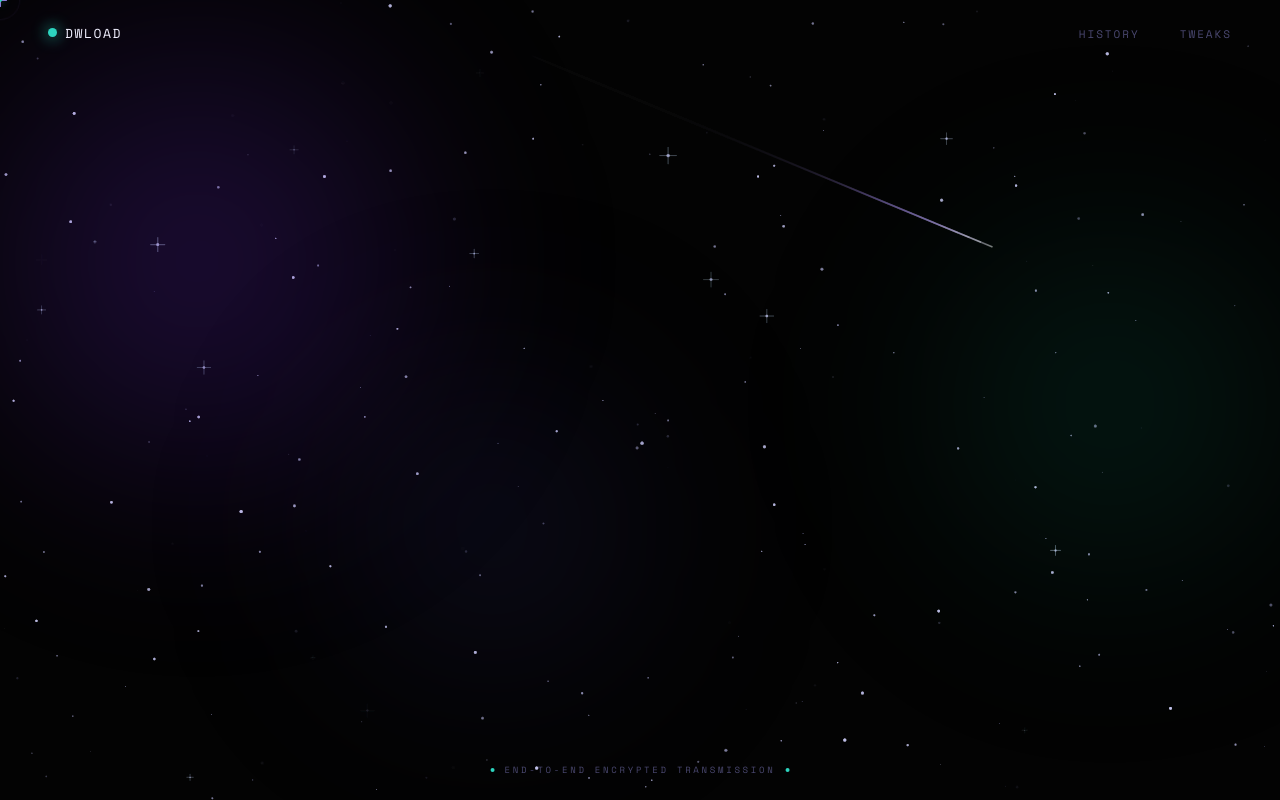
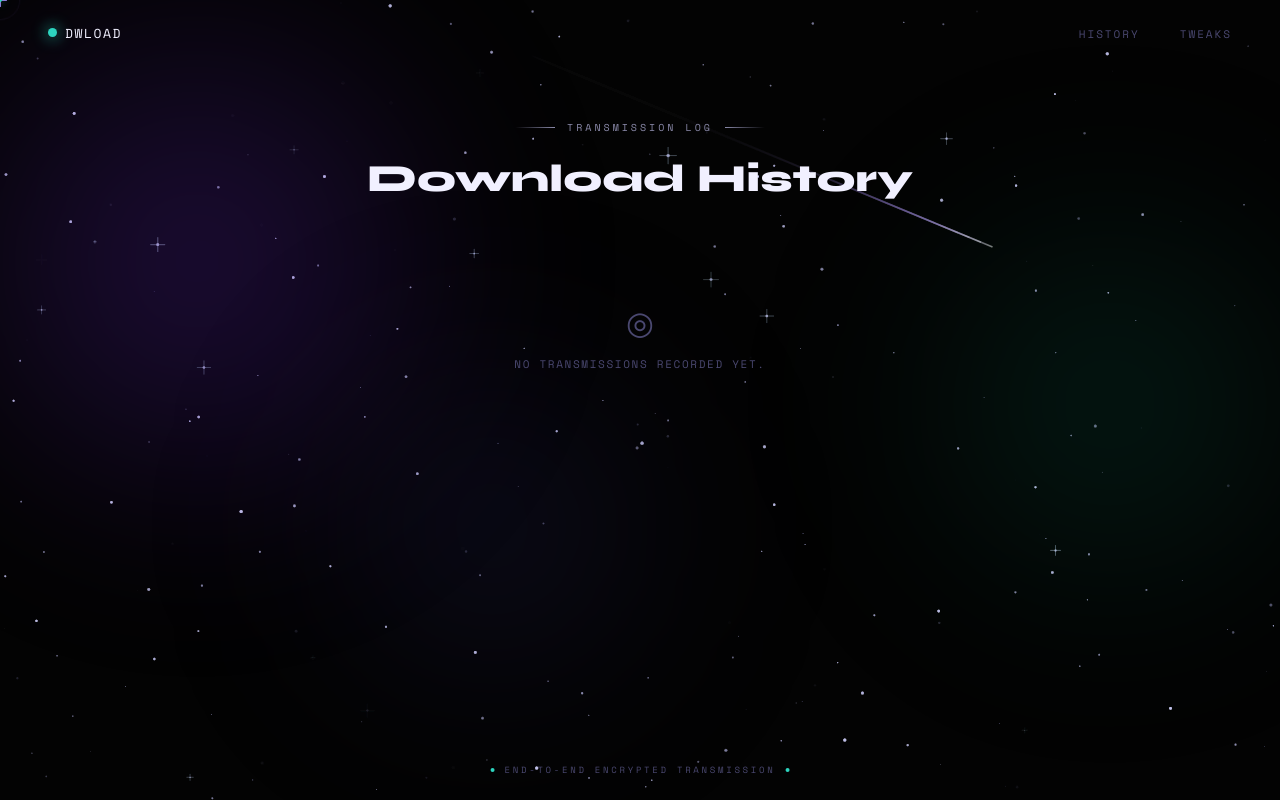
Before and after one commit to OPaiva-1721/front-dwload, a React (Vite) app: page /history in a window 1280 px wide. Built offline with nearby package versions, Linux system fonts and the light colour scheme.

Commit message:
feat(history): route with localStorage persistence

```diff
--- a/src/app/router.tsx
+++ b/src/app/router.tsx
@@ -1,10 +1,7 @@
 import { createBrowserRouter } from 'react-router-dom'
 import { Layout } from './Layout'
 import { DownloadPanel } from '@/features/download/components/DownloadPanel'
-
-function Placeholder() {
-  return null
-}
+import { HistoryPage } from '@/features/history/components/HistoryPage'
 
 export const router = createBrowserRouter([
   {
@@ -12,8 +9,8 @@ export const router = createBrowserRouter([
     element: <Layout />,
     children: [
       { index: true, element: <DownloadPanel /> },
-      { path: 'history', element: <Placeholder /> },
-      { path: 'tweaks', element: <Placeholder /> },
+      { path: 'history', element: <HistoryPage /> },
+      { path: 'tweaks', element: null },
     ],
   },
 ])
--- a/src/features/download/components/DownloadPanel.tsx
+++ b/src/features/download/components/DownloadPanel.tsx
@@ -5,6 +5,7 @@ import { useCreateDownload } from '../hooks/useCreateDownload'
 import { IdleView } from './IdleView'
 import { DownloadingView } from './DownloadingView'
 import { DoneView } from './DoneView'
+import { useHistoryStore } from '@/features/history/store'
 import styles from './DownloadPanel.module.css'
 
 export function DownloadPanel() {
@@ -15,6 +16,23 @@ export function DownloadPanel() {
 
   const createDownload = useCreateDownload()
   const { status, step, percent, result } = useJobStream(jobId)
+  const addToHistory = useHistoryStore((s) => s.add)
+
+  useEffect(() => {
+    if (status === 'done' && result && jobId) {
+      addToHistory({
+        id: jobId,
+        url,
+        title: result.title,
+        format,
+        quality,
+        completedAt: new Date().toISOString(),
+        thumbnail: result.thumbnail,
+        downloadUrl: result.downloadUrl,
+      })
+    }
+  // eslint-disable-next-line react-hooks/exhaustive-deps
+  }, [status])
 
   // Periodic glitch animation on the title
   useEffect(() => {
--- /dev/null
+++ b/src/features/history/components/HistoryList.module.css
@@ -0,0 +1,154 @@
+.root {
+  width: 100%;
+  max-width: 620px;
+  margin: 0 auto;
+}
+
+.header {
+  display: flex;
+  align-items: center;
+  justify-content: space-between;
+  margin-bottom: 16px;
+}
+
+.count {
+  font-family: var(--font-mono);
+  font-size: 10px;
+  letter-spacing: 0.15em;
+  color: var(--text-muted);
+  text-transform: uppercase;
+}
+
+.clearBtn {
+  font-family: var(--font-mono);
+  font-size: 10px;
+  letter-spacing: 0.15em;
+  color: var(--text-dim);
+  background: none;
+  border: 1px solid rgba(120, 90, 220, 0.2);
+  border-radius: 6px;
+  padding: 4px 12px;
+  cursor: none;
+  transition: color 0.15s, border-color 0.15s;
+}
+
+.clearBtn:hover {
+  color: #ef4444;
+  border-color: rgba(239, 68, 68, 0.4);
+}
+
+.list {
+  list-style: none;
+  display: flex;
+  flex-direction: column;
+  gap: 10px;
+}
+
+.item {
+  display: flex;
+  align-items: center;
+  gap: 14px;
+  background: var(--card-bg);
+  border: 1px solid var(--card-border);
+  border-radius: 12px;
+  padding: 14px;
+  backdrop-filter: blur(16px);
+  transition: border-color 0.2s;
+}
+
+.item:hover {
+  border-color: rgba(120, 90, 220, 0.4);
+}
+
+.thumbnail {
+  width: 72px;
+  height: 54px;
+  object-fit: cover;
+  border-radius: 8px;
+  flex-shrink: 0;
+  background: rgba(120, 90, 220, 0.1);
+}
+
+.info {
+  flex: 1;
+  min-width: 0;
+  display: flex;
+  flex-direction: column;
+  gap: 6px;
+}
+
+.title {
+  font-family: var(--font-body);
+  font-size: 13px;
+  font-weight: 500;
+  color: var(--text-primary);
+  white-space: nowrap;
+  overflow: hidden;
+  text-overflow: ellipsis;
+}
+
+.meta {
+  display: flex;
+  align-items: center;
+  gap: 8px;
+  flex-wrap: wrap;
+}
+
+.badge {
+  font-family: var(--font-mono);
+  font-size: 9px;
+  letter-spacing: 0.1em;
+  color: var(--accent-purple);
+  background: rgba(167, 139, 250, 0.1);
+  border: 1px solid rgba(167, 139, 250, 0.2);
+  border-radius: 4px;
+  padding: 2px 6px;
+}
+
+.date {
+  font-family: var(--font-mono);
+  font-size: 9px;
+  color: var(--text-dim);
+  letter-spacing: 0.05em;
+}
+
+.downloadLink {
+  font-family: var(--font-mono);
+  font-size: 14px;
+  font-weight: 700;
+  color: var(--accent-teal);
+  text-decoration: none;
+  padding: 6px 10px;
+  border-radius: 8px;
+  border: 1px solid rgba(45, 212, 191, 0.25);
+  transition: background 0.15s, border-color 0.15s;
+  flex-shrink: 0;
+}
+
+.downloadLink:hover {
+  background: rgba(45, 212, 191, 0.1);
+  border-color: rgba(45, 212, 191, 0.4);
+}
+
+/* Empty state */
+.empty {
+  display: flex;
+  flex-direction: column;
+  align-items: center;
+  gap: 12px;
+  padding: 60px 0;
+}
+
+.emptyIcon {
+  font-size: 32px;
+  color: var(--text-dim);
+  display: block;
+}
+
+.emptyText {
+  font-family: var(--font-mono);
+  font-size: 11px;
+  letter-spacing: 0.15em;
+  color: var(--text-dim);
+  text-transform: uppercase;
+}
--- /dev/null
+++ b/src/features/history/components/HistoryList.tsx
@@ -0,0 +1,52 @@
+import { useHistoryStore } from '../store'
+import styles from './HistoryList.module.css'
+
+function formatDate(iso: string) {
+  return new Date(iso).toLocaleString('pt-BR', {
+    day: '2-digit', month: '2-digit', year: 'numeric',
+    hour: '2-digit', minute: '2-digit',
+  })
+}
+
+export function HistoryList() {
+  const { items, clear } = useHistoryStore()
+
+  if (items.length === 0) {
+    return (
+      <div className={styles.empty}>
+        <span className={styles.emptyIcon}>◎</span>
+        <p className={styles.emptyText}>No transmissions recorded yet.</p>
+      </div>
+    )
+  }
+
+  return (
+    <div className={styles.root}>
+      <div className={styles.header}>
+        <span className={styles.count}>{items.length} item{items.length !== 1 ? 's' : ''}</span>
+        <button className={styles.clearBtn} onClick={clear}>CLEAR ALL</button>
+      </div>
+
+      <ul className={styles.list}>
+        {items.map((item) => (
+          <li key={item.id} className={styles.item}>
+            {item.thumbnail && (
+              <img src={item.thumbnail} alt={item.title} className={styles.thumbnail} />
+            )}
+            <div className={styles.info}>
+              <p className={styles.title}>{item.title || item.url}</p>
+              <div className={styles.meta}>
+                <span className={styles.badge}>{item.format.toUpperCase()}</span>
+                <span className={styles.badge}>{item.quality}</span>
+                <span className={styles.date}>{formatDate(item.completedAt)}</span>
+              </div>
+            </div>
+            {item.downloadUrl && item.downloadUrl !== '#' && (
+              <a href={item.downloadUrl} download className={styles.downloadLink}>↓</a>
+            )}
+          </li>
+        ))}
+      </ul>
+    </div>
+  )
+}
--- /dev/null
+++ b/src/features/history/components/HistoryPage.module.css
@@ -0,0 +1,45 @@
+.page {
+  position: relative;
+  z-index: 10;
+  min-height: 100vh;
+  display: flex;
+  flex-direction: column;
+  align-items: center;
+  padding: 120px 24px 80px;
+}
+
+.eyebrow {
+  display: flex;
+  align-items: center;
+  gap: 12px;
+  font-family: var(--font-mono);
+  font-size: 10px;
+  letter-spacing: 0.3em;
+  color: var(--text-muted);
+  margin-bottom: 20px;
+  animation: fadeUp 0.8s ease both;
+}
+
+.line {
+  width: 40px;
+  height: 1px;
+  background: linear-gradient(to right, transparent, var(--text-muted));
+}
+
+.lineRight {
+  background: linear-gradient(to left, transparent, var(--text-muted));
+}
+
+.title {
+  font-family: var(--font-display);
+  font-size: clamp(28px, 3vw, 48px);
+  font-weight: 800;
+  color: var(--text-primary);
+  margin-bottom: 40px;
+  animation: fadeUp 0.8s ease 0.1s both;
+}
+
+@keyframes fadeUp {
+  from { opacity: 0; transform: translateY(20px); }
+  to   { opacity: 1; transform: translateY(0); }
+}
--- /dev/null
+++ b/src/features/history/components/HistoryPage.tsx
@@ -0,0 +1,16 @@
+import { HistoryList } from './HistoryList'
+import styles from './HistoryPage.module.css'
+
+export function HistoryPage() {
+  return (
+    <section className={styles.page}>
+      <div className={styles.eyebrow}>
+        <span className={styles.line} />
+        TRANSMISSION LOG
+        <span className={`${styles.line} ${styles.lineRight}`} />
+      </div>
+      <h1 className={styles.title}>Download History</h1>
+      <HistoryList />
+    </section>
+  )
+}
--- /dev/null
+++ b/src/features/history/store.ts
@@ -0,0 +1,31 @@
+import { create } from 'zustand'
+import { persist } from 'zustand/middleware'
+
+export interface HistoryItem {
+  id: string
+  url: string
+  title: string
+  format: string
+  quality: string
+  completedAt: string
+  thumbnail?: string
+  downloadUrl?: string
+}
+
+interface HistoryStore {
+  items: HistoryItem[]
+  add: (item: HistoryItem) => void
+  clear: () => void
+}
+
+export const useHistoryStore = create<HistoryStore>()(
+  persist(
+    (set) => ({
+      items: [],
+      add: (item) =>
+        set((s) => ({ items: [item, ...s.items] })),
+      clear: () => set({ items: [] }),
+    }),
+    { name: 'dwload-history' }
+  )
+)
```
